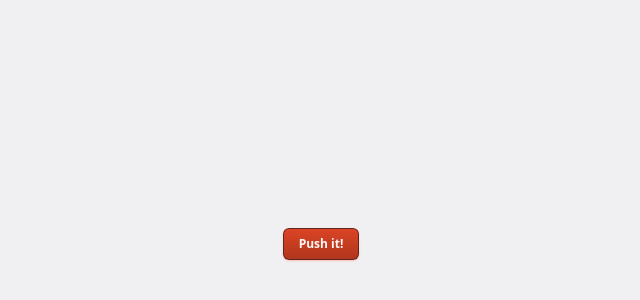
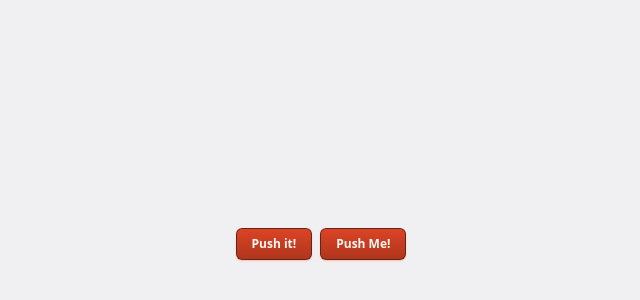
Before and after one commit to didimedina/styled, a React (Vite) app in the folder react/: page / in a window 1280 px wide. Shown: the part 156-456 px from the top of the page, without its empty margins (319-959 px from the left). Built offline with nearby package versions, Linux system fonts and the light colour scheme.

Commit message:
GSAP is working in react

```diff
--- a/react/package.json
+++ b/react/package.json
@@ -11,7 +11,9 @@
   },
   "dependencies": {
     "@ark-ui/react": "^1.2.1",
+    "@gsap/react": "^2.0.2",
     "@radix-ui/colors": "^3.0.0",
+    "gsap": "^3.12.4",
     "react": "^18.2.0",
     "react-dom": "^18.2.0"
   },
--- a/react/src/App.tsx
+++ b/react/src/App.tsx
@@ -1,13 +1,14 @@
 import * as Button from './components/Button'
-import Switch from './components/Switch'
+// import Switch from './components/Switch'
 
 function App() {
 
   return (
     <>
-    <div className='w-svw h-svh flex items-center justify-center bg-base-3'>
+    <div className='w-svw h-svh flex items-center justify-center bg-base-3 gap-2'>
       {/* <Switch/> */}
       <Button.Basic/>
+      <Button.Animated/>
     </div>
     </>
   )
--- a/react/src/components/Button.tsx
+++ b/react/src/components/Button.tsx
@@ -1,3 +1,7 @@
+import { useGSAP } from "@gsap/react";
+import gsap from "gsap";
+import { useRef } from "react";
+
 export function Basic() {
   return (
     <>
@@ -8,3 +12,35 @@ export function Basic() {
       </button>
   </>
 )}
+
+
+//==============================
+
+
+
+export function Animated() {
+
+  const container = useRef();
+  // const tl = useRef()
+  // do you need a timeline for any reason in this example if you start stacking animations?
+
+
+  const { contextSafe } = useGSAP({  scope: container });
+
+  const animButton = contextSafe(() => {
+      gsap.to("#button", {rotation: "+=45"})
+  })
+
+
+  return (
+    <div ref={container}>
+      <button
+        id="button"
+        type="button"
+        className="rounded-[6px] bg-gradient-to-t from-orange-950/30 bg-brand-10 px-4 h-8 text-xs font-semibold text-brand-2 shadow-sm shadow-brand-6 hover:bg-brand-9 ring-1 ring-brand-12 ring-inset  focus-visible:outline focus-visible:outline-2 focus-visible:outline-offset-2 focus-visible:outline-indigo-600"
+        onMouseEnter={animButton}
+      >
+        <p>Push Me!</p>
+      </button>
+    </div>
+)}
```
Also changed, not shown: 1 other file (tests, documents, lock files or other folders). Lines whose indentation alone changed are shown as unchanged.
